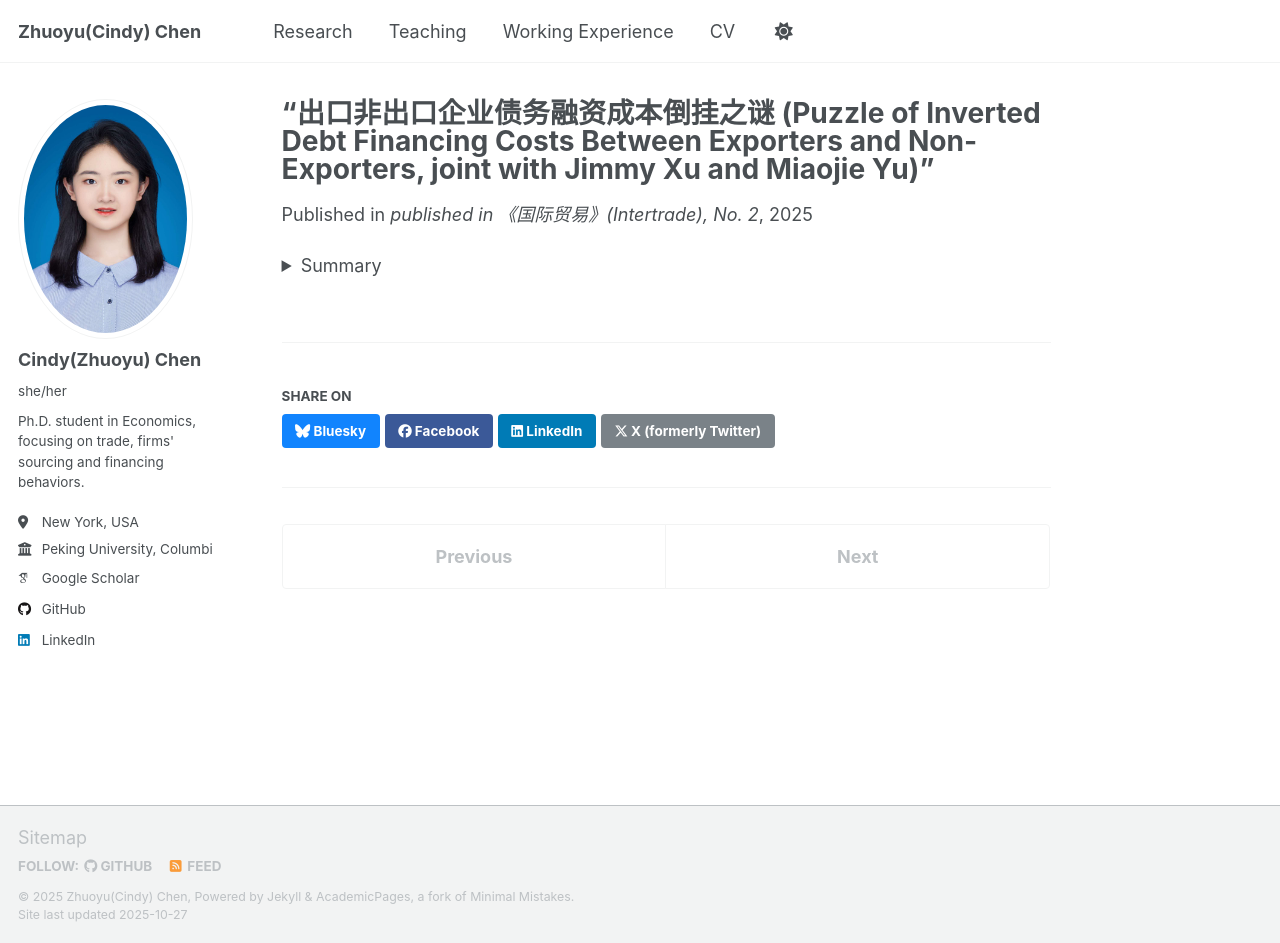
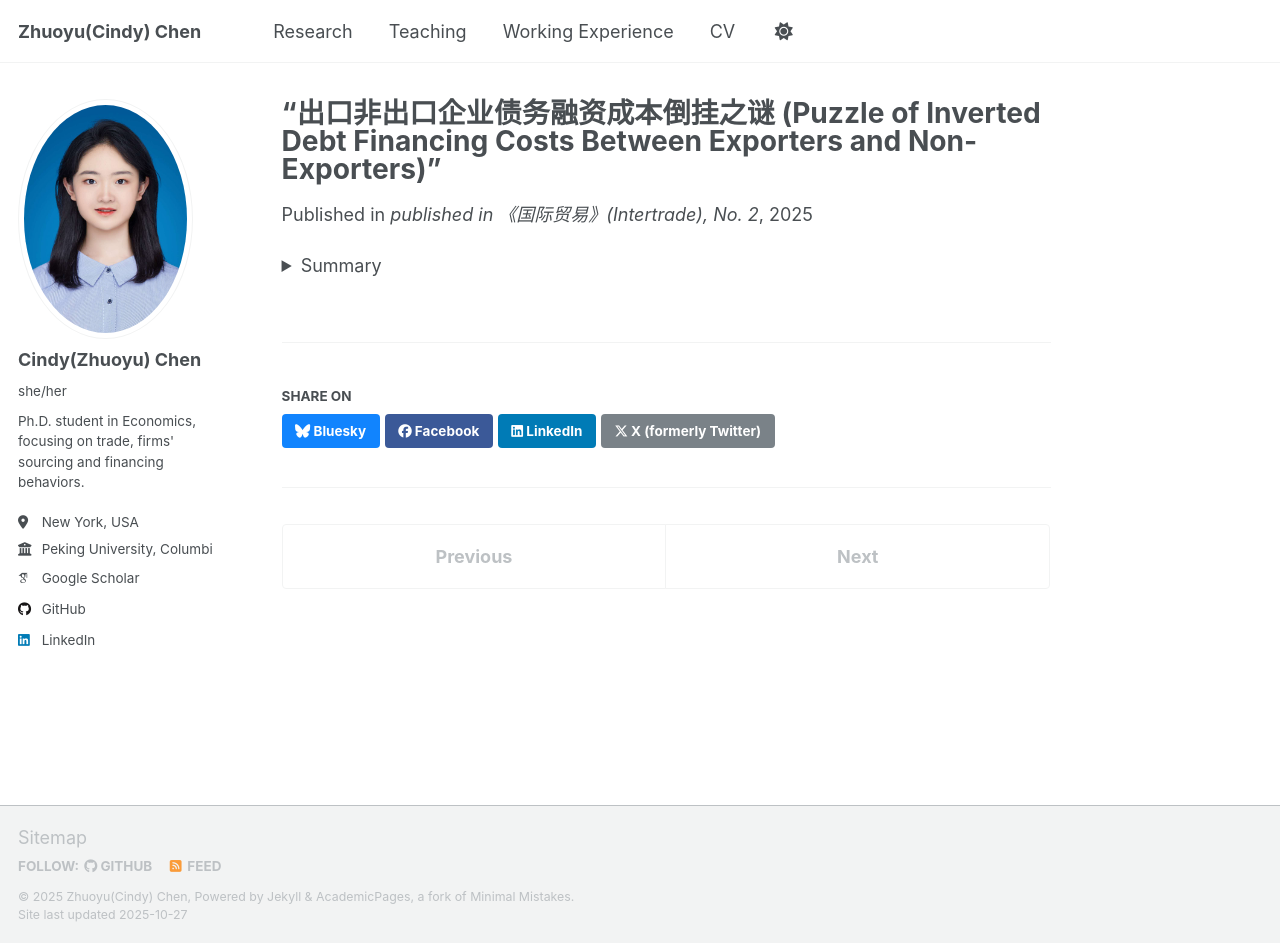
Before and after one commit to Cindyeco/Cindyeco.github.io, a Jekyll site: the page built from _publications/Debt-financing.md, in a window 1280 px wide and 943 px high. Built offline with Jekyll 4.4.1, drawn with Linux system fonts in a browser that asks for light colours; some web fonts are replaced; a script that is not in the unit is left out; part of the change alters nothing that is shown.

Commit message:
Update Debt-financing.md

```diff
--- a/_publications/Debt-financing.md
+++ b/_publications/Debt-financing.md
@@ -1,9 +1,9 @@
 ---
-title: “出口非出口企业债务融资成本倒挂之谜 (Puzzle of Inverted Debt Financing Costs Between Exporters and Non-Exporters, joint with Jimmy Xu and Miaojie Yu)”
+title: “出口非出口企业债务融资成本倒挂之谜 (Puzzle of Inverted Debt Financing Costs Between Exporters and Non-Exporters)”
 collection: publications
 category: "publications"
 permalink: /publications/Debt-financing
-#excerpt: 'This paper is about the number 1. The number 2 is left for future work.'
+excerpt: 'This paper is a joint work with Jimmy Xu and Miaojie Yu.'
 date: 2025-02-09
 venue: 'published in 《国际贸易》(Intertrade), No. 2'
 #slidesurl: '/files/slideJIBS.pdf'
```
